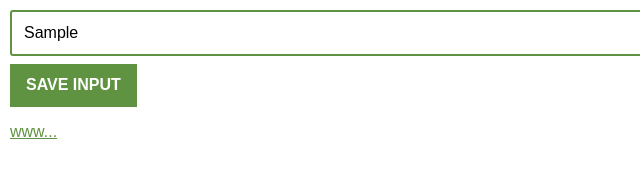
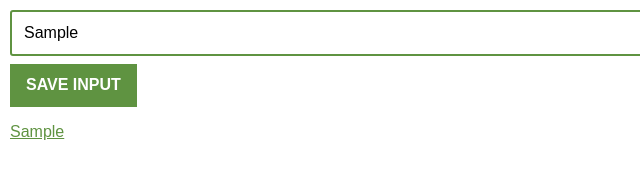
Before and after one commit to ravenivan/BrowserExtension, a browser extension: page index.html in a window 1280 px wide. Both pictures are taken after typing "Sample" into the empty fields and a click on the button "SAVE INPUT". Shown: the full height of the page, 0-640 px from the left. Drawn offline with nearby package versions, Linux system fonts and the light colour scheme.

Commit message:
ready to deploy with icon

```diff
--- a/index.css
+++ b/index.css
@@ -2,6 +2,7 @@ body {
   margin: 0;
   padding: 10px;
   font-family: Arial, Helvetica, sans-serif;
+  min-width: 450px;
 }
 /*
 Style our app according to the provided design!
--- a/index.js
+++ b/index.js
@@ -5,7 +5,7 @@ let inputEl = document.getElementById('input-el')
 let button = document.getElementById('input-btn')
 
 button.addEventListener('click', () => {
-  myLeads.push('www...')
+  myLeads.push(inputEl.value)
   renderLeads()
 })
 
```
Also changed, not shown: icon.png (added).
